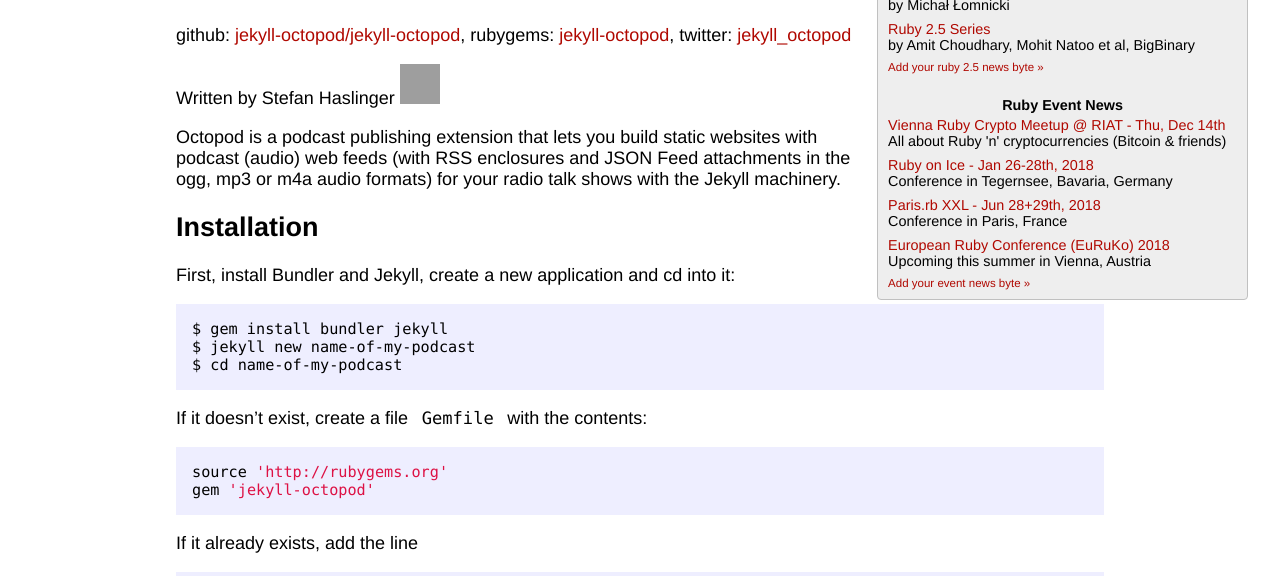
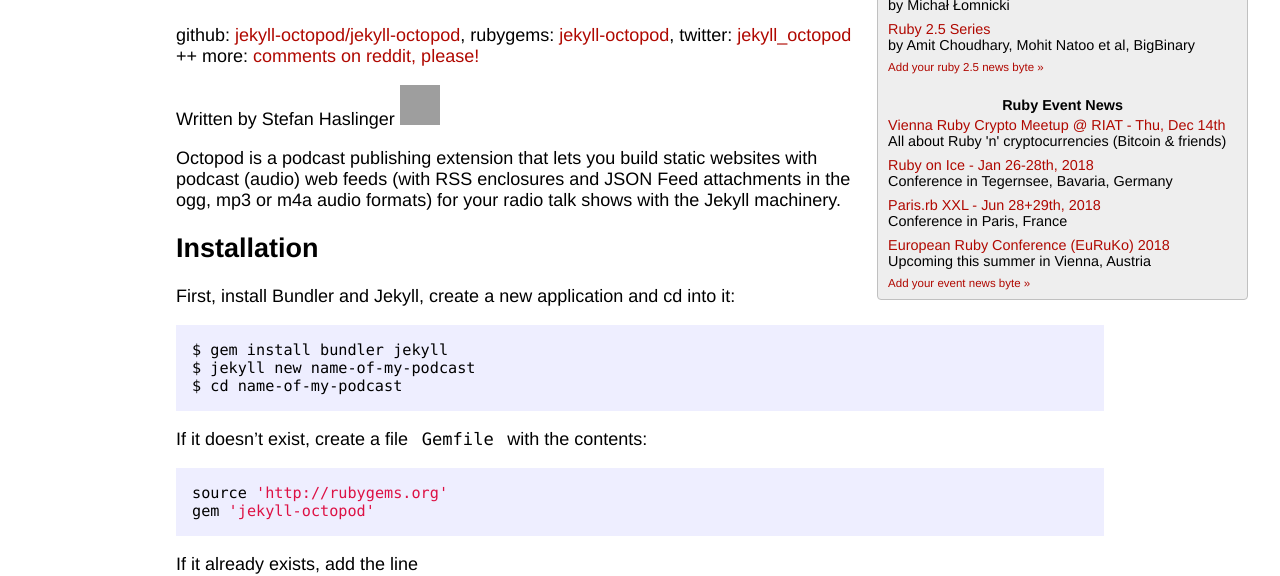
Before and after one commit to wongatron/calendar, a Jekyll site: the page built from 11-jekyll-octopod.md, in a window 1280 px wide and 900 px high, cut to the strip 324-900 px from the top of the window. Built offline with Jekyll 4.4.1, drawn with Linux system fonts in a browser that asks for light colours; our own code applies the rules of GitHub Pages for plain Markdown files; grey boxes are pictures that could not be loaded.

Commit message:
Update 11-jekyll-octopod.md

```diff
--- a/11-jekyll-octopod.md
+++ b/11-jekyll-octopod.md
@@ -5,7 +5,8 @@ _Podcast Web Feeds with RSS Enclosures and JSON Feed Attachments in the OGG, MP3
 
 github: [jekyll-octopod/jekyll-octopod](https://github.com/jekyll-octopod/jekyll-octopod),
 rubygems: [jekyll-octopod](https://rubygems.org/gems/jekyll-octopod),
-twitter: [jekyll_octopod](https://twitter.com/jekyll_octopod)
+twitter: [jekyll_octopod](https://twitter.com/jekyll_octopod) ++
+more: [comments on reddit, please!](https://www.reddit.com/r/ruby/comments/7j1vag/day_11_ruby_advent_calendar_2017_jekyll_octopod/)
 
 
 Written by Stefan Haslinger  {% avatar haslinger %}
```
